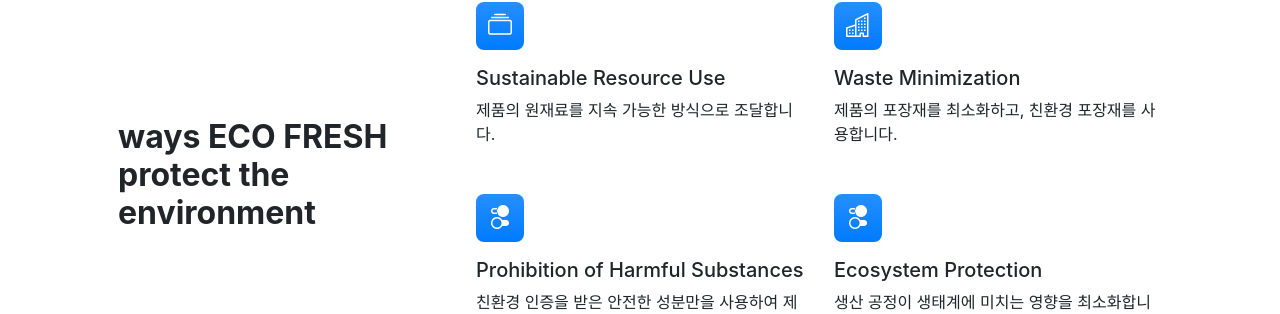
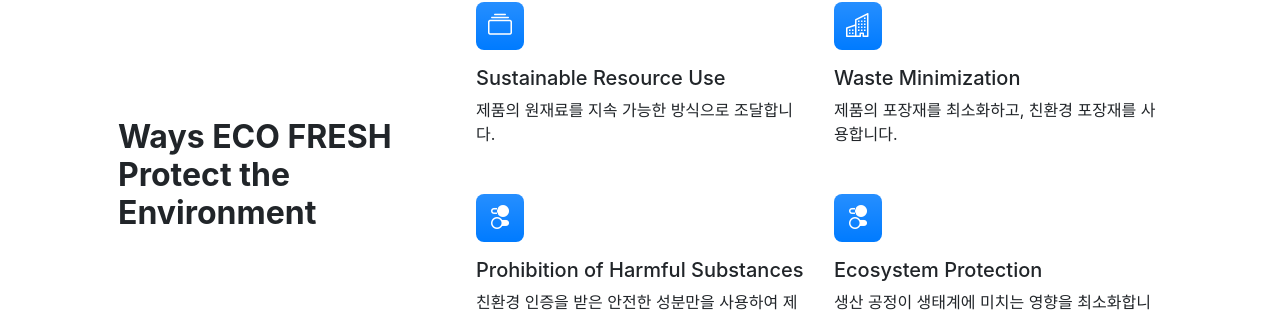
Before and after one commit to JihoLeec/cmt_boot_project, a Django app: page / in a window 1280 px wide. Shown: the part 620-934 px from the top of the page. Run offline with Django 5.2, Linux system fonts and the light colour scheme; grey boxes labelled with a size stand in for pictures from a placeholder-image service; some libraries are stand-ins or nearby versions.

Commit message:
modified:   eco/templates/pages/mainpage.html

```diff
--- a/eco/templates/pages/mainpage.html
+++ b/eco/templates/pages/mainpage.html
@@ -73,7 +73,7 @@
             <section class="py-5" id="features">
                 <div class="container px-5 my-5">
                     <div class="row gx-5">
-                        <div class="col-lg-4 mb-5 mb-lg-0"><h2 class="fw-bolder mb-0"><br><br><br>ways ECO FRESH protect the environment</h2></div>
+                        <div class="col-lg-4 mb-5 mb-lg-0"><h2 class="fw-bolder mb-0"><br><br><br>Ways ECO FRESH Protect the Environment</h2></div>
                         <div class="col-lg-8">
                             <div class="row gx-5 row-cols-1 row-cols-md-2">
                                 <div class="col mb-5 h-100">
```
